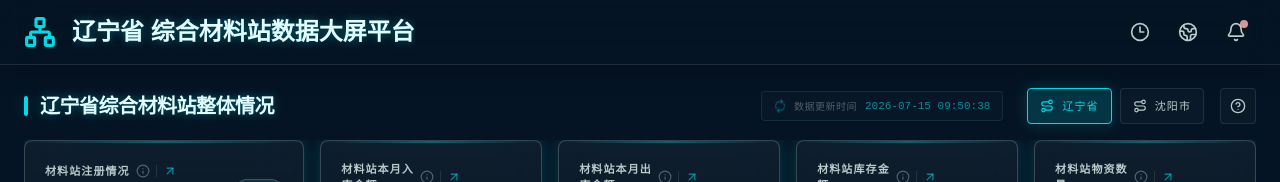
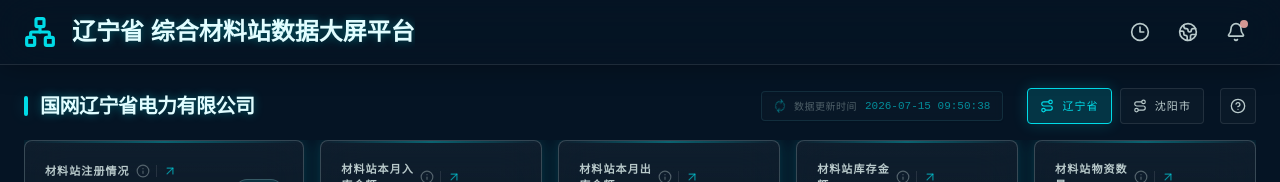
Before and after one commit to zhaowei626/liaoning-industrial-intelligence, a React (Vite) app: page / in a window 1280 px wide. Shown: the top 182 px of the page. Built offline with nearby package versions, Linux system fonts and the light colour scheme.

Commit message:
docs: update page titles to company names

```diff
--- a/src/components/ScreenSwitcher.tsx
+++ b/src/components/ScreenSwitcher.tsx
@@ -32,7 +32,7 @@ export function ScreenSwitcher(_props: ScreenSwitcherProps) {
   }, []);
 
   const isShenyang = location.pathname === "/shenyang";
-  const pageTitle = isShenyang ? "沈阳市综合材料站整体情况" : "辽宁省综合材料站整体情况";
+  const pageTitle = isShenyang ? "国网沈阳供电公司" : "国网辽宁省电力有限公司";
 
   return (
     <div className="flex w-full items-center justify-between">
```
